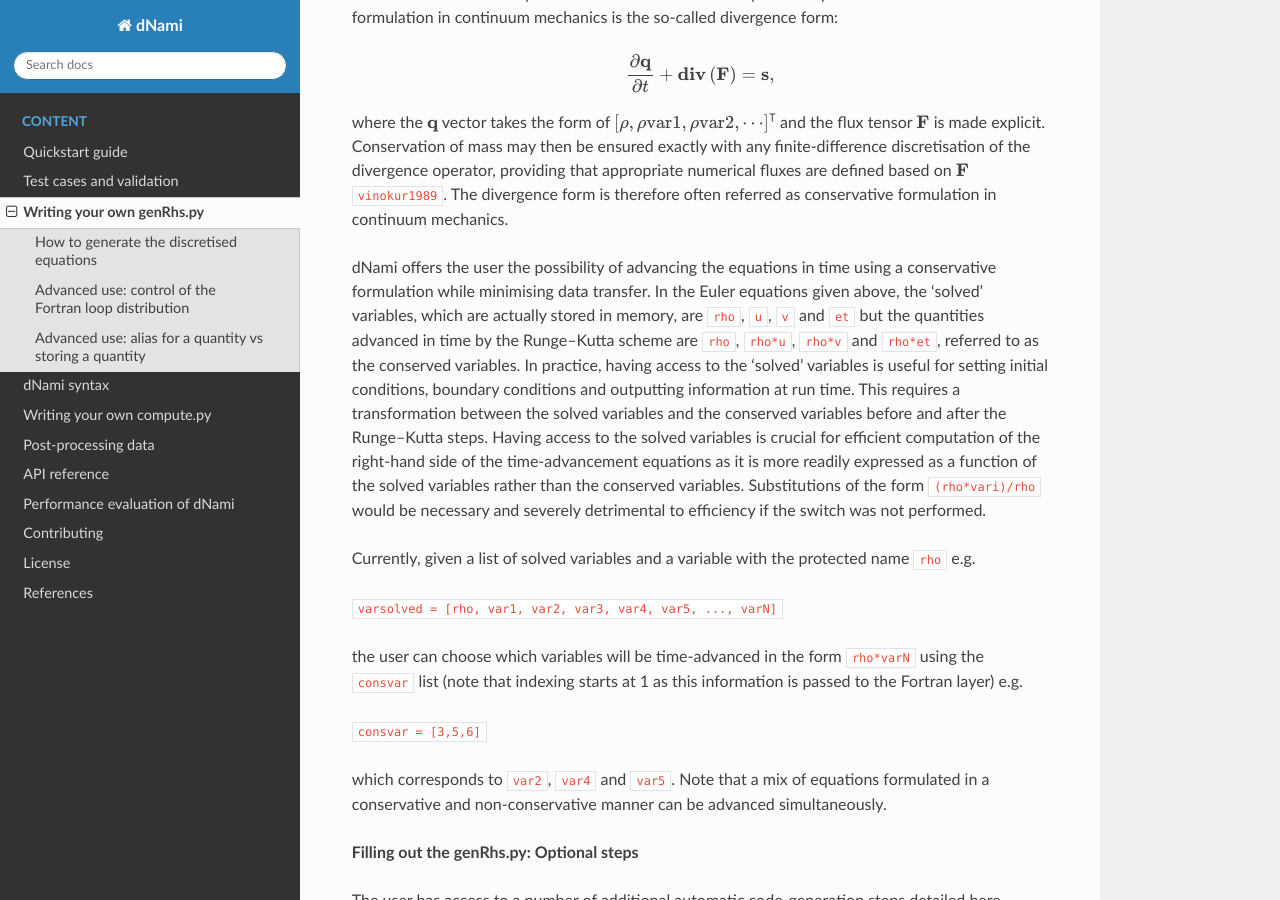
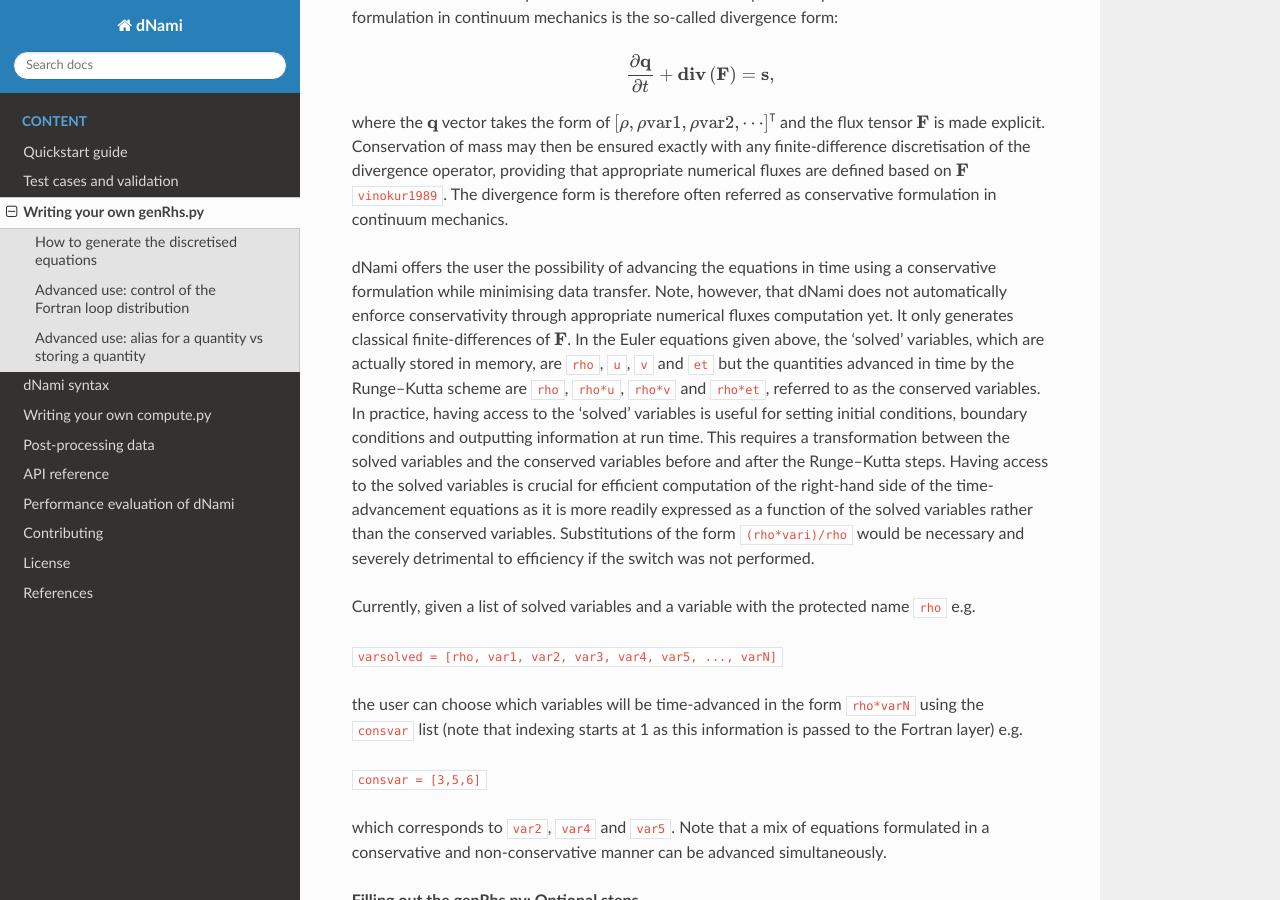
Before and after one commit to dNamiLab/dNami, a Sphinx documentation site: the page built from doc/usage/genRhs.rst, in a window 1280 px wide and 900 px high, scrolled down 4383 px. Built offline with Sphinx 7.4.7 and the Read the Docs theme 2.0.0, drawn with Linux system fonts in a browser that asks for light colours; cross-references to code outside the pages are shown as plain code.

Commit message:
update genRhs.rst

```diff
--- a/doc/usage/genRhs.rst
+++ b/doc/usage/genRhs.rst
@@ -163,7 +163,7 @@
 
 where the :math:`\textbf{q}` vector takes the form of :math:`\left[ \rho, \rho \mathrm{var1}, \rho \mathrm{var2},\cdots\right]^{\intercal}` and the flux tensor :math:`\textbf{F}` is made explicit. Conservation of mass may then be ensured exactly with any finite-difference discretisation of the divergence operator, providing that appropriate numerical fluxes are defined based on :math:`\textbf{F}` :cite:`vinokur1989`. The divergence form is therefore often referred as conservative formulation in continuum mechanics.
 
-dNami offers the user the possibility of advancing the equations in time using a conservative formulation while minimising data transfer. In the Euler equations given above, the 'solved' variables, which are actually stored in memory, are ``rho``, ``u``, ``v`` and ``et`` but the quantities advanced in time by the Runge--Kutta scheme are ``rho``, ``rho*u``, ``rho*v`` and ``rho*et``, referred to as the conserved variables. In practice, having access to the 'solved' variables is useful for setting initial conditions, boundary conditions and outputting information at run time. This requires a transformation between the solved variables and the conserved variables before and after the Runge--Kutta steps. Having access to the solved variables is crucial for efficient computation of the right-hand side of the time-advancement equations as it is more readily expressed as a function of the solved variables rather than the conserved variables. Substitutions of the form ``(rho*vari)/rho`` would be necessary and severely detrimental to efficiency if the switch was not performed.
+dNami offers the user the possibility of advancing the equations in time using a conservative formulation while minimising data transfer. Note, however, that dNami does not automatically enforce conservativity through appropriate numerical fluxes computation yet. It only generates classical finite-differences of :math:`\textbf{F}`. In the Euler equations given above, the 'solved' variables, which are actually stored in memory, are ``rho``, ``u``, ``v`` and ``et`` but the quantities advanced in time by the Runge--Kutta scheme are ``rho``, ``rho*u``, ``rho*v`` and ``rho*et``, referred to as the conserved variables. In practice, having access to the 'solved' variables is useful for setting initial conditions, boundary conditions and outputting information at run time. This requires a transformation between the solved variables and the conserved variables before and after the Runge--Kutta steps. Having access to the solved variables is crucial for efficient computation of the right-hand side of the time-advancement equations as it is more readily expressed as a function of the solved variables rather than the conserved variables. Substitutions of the form ``(rho*vari)/rho`` would be necessary and severely detrimental to efficiency if the switch was not performed.
 
 Currently, given a list of solved variables and a variable with the protected name ``rho`` e.g.
 
```
